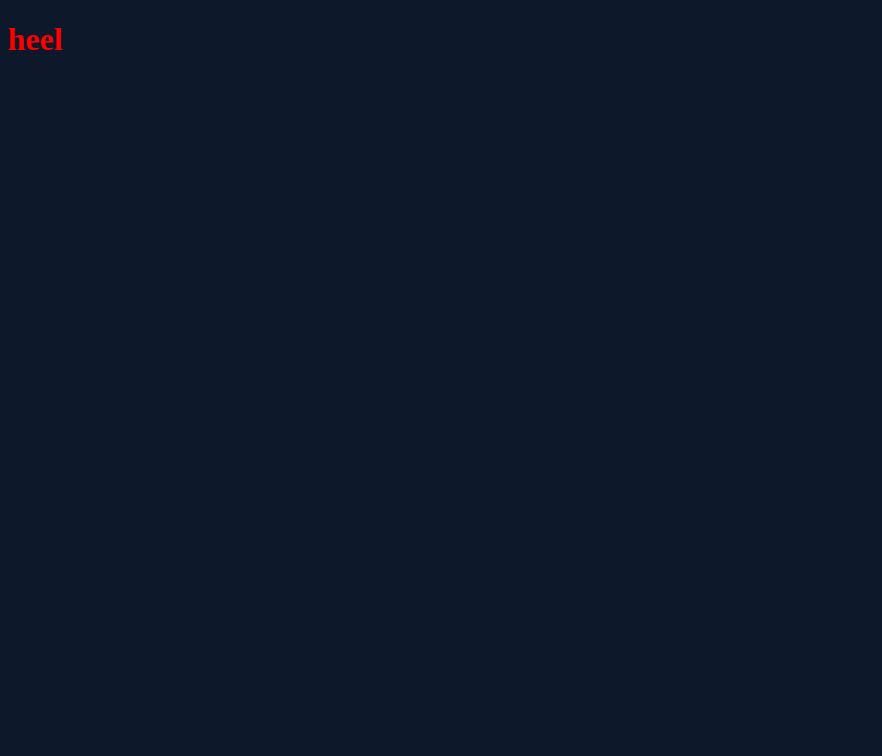
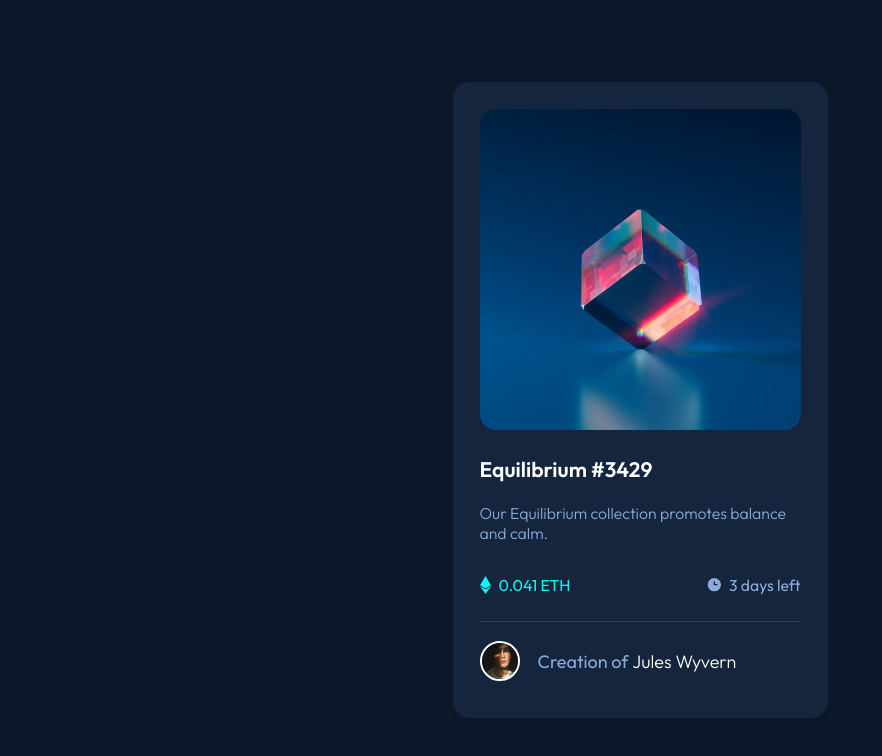
Before and after one commit to okudev/nft-preview-card-component, a website built with Parcel: page src/index.html in a window 1280 px wide. Shown: the whole page, without its empty margins (0-882 px from the left). Built offline with nearby package versions, Linux system fonts and the light colour scheme.

Commit message:
Markup and styling

```diff
--- a/src/index.html
+++ b/src/index.html
@@ -4,11 +4,31 @@
     <meta charset="UTF-8">
     <meta http-equiv="X-UA-Compatible" content="IE=edge">
     <meta name="viewport" content="width=device-width, initial-scale=1.0">
+    <link href="https://fonts.googleapis.com/css2?family=Outfit:wght@300;400;600&display=swap" rel="stylesheet">
     <link rel="stylesheet" href="scss/style.scss">
-    <title>Document</title>
+    <title>NFT Preview Card</title>
 </head>
 <body>
-    <h1>heel</h1>
-
+    <div class="card-container">
+        <div class="card">
+            <img class="card-img" src="images/image-equilibrium.jpg">
+            <h3 class="card-title">Equilibrium #3429</h3>
+            <p class="card-desc">Our Equilibrium collection promotes balance and calm.</p>
+            <div class="container">
+                <div class="eth-container">
+                    <svg width="11" height="18" xmlns="http://www.w3.org/2000/svg"><path d="M11 10.216 5.5 18 0 10.216l5.5 3.263 5.5-3.262ZM5.5 0l5.496 9.169L5.5 12.43 0 9.17 5.5 0Z" fill="#00FFF8"/></svg>
+                    <p class="card-value">0.041 ETH</p>
+                </div>
+                <div class="time-container">
+                    <svg width="17" height="17" xmlns="http://www.w3.org/2000/svg"><path d="M8.305 2.007a6.667 6.667 0 1 0 0 13.334 6.667 6.667 0 0 0 0-13.334Zm2.667 7.334H8.305a.667.667 0 0 1-.667-.667V6.007a.667.667 0 0 1 1.334 0v2h2a.667.667 0 0 1 0 1.334Z" fill="#8BACD9"/></svg>
+                    <p class="card-time-left">3 days left</p>
+                </div>
+            </div>
+            <div class="user-container">
+                <img class="card-user-img" src="images/image-avatar.png">
+                <p class="card-username">Creation of <span>Jules Wyvern</span></p>
+            </div>
+        </div>
+    </div>
 </body>
 </html>
--- /dev/null
+++ b/src/scss/partials/_colors.scss
@@ -0,0 +1,13 @@
+// Primary
+
+$soft-blue: hsl(215, 51%, 70%);
+$cyan: hsl(178, 100%, 50%);
+
+// Neutral
+
+$main-background: hsl(216, 54%, 11%);
+$card-background: hsl(216, 50%, 16%);
+$seperator: hsl(215, 32%, 27%);
+$white: hsl(0, 0%, 100%);
+
+// Other
--- a/src/scss/style.scss
+++ b/src/scss/style.scss
@@ -1,9 +1,110 @@
-$main-background: #0d192b;
+@use 'partials/colors';
+@use 'partials/globals';
+
+html {
+    font-size: 100%;
+    box-sizing: border-box;
+}
+
+*, *::before, *::after {
+    box-sizing: inherit;
+}
 
 body {
-    background-color: $main-background;
+    font-family: 'Outfit', sans-serif;
+    font-size: 18px;
+    background-color: colors.$main-background;
+    margin: 0;
+    padding: 0;
 }
 
-h1 {
-    color: red;
+.card-container {
+    display: flex;
+    align-items: center;
+    justify-content: center;
+    height: 100vh;
 }
+
+.card {
+    width: 50%;
+    max-width: 375px;
+    background-color: colors.$card-background;
+    box-shadow: globals.$box-shadow;
+    padding: 1.5em;
+    border-radius: globals.$border-radius;
+
+    &-img {
+        width: 100%;
+        border-radius: globals.$border-radius;
+
+    }
+
+    &-title {
+        color: colors.$white;
+        font-weight: 600;
+    }
+
+    &-desc {
+        color: colors.$soft-blue;
+        font-weight: 300;
+        font-size: 0.9875rem;
+    }
+
+    &-value {
+        color: colors.$cyan;
+        font-size: 0.9875rem;
+    }
+
+    &-time-left {
+        color: colors.$soft-blue;
+        font-size: 0.9875rem;
+    }
+
+    &-seperator {
+        border-bottom: solid 4px;
+    }
+
+    &-user-img {
+        border: 2px solid colors.$white;
+        border-radius: 50%;
+        width: 40px;
+        height: 40px;
+    }
+
+    &-username {
+        color: colors.$soft-blue;
+
+    }
+
+    & span {
+        color: colors.$white;
+        font-weight: 300;
+    }
+}
+
+.container {
+    display: flex;
+    justify-content: space-between;
+    border-bottom: 1px solid colors.$seperator;
+    padding-bottom: 10px;
+    margin-bottom: 10px;
+}
+
+.eth-container {
+    display: flex;
+    align-items: center;
+    gap: 8px;
+}
+
+.time-container {
+    display: flex;
+    align-items: center;
+    gap: 6px;
+}
+
+.user-container {
+    display: flex;
+    justify-content: flex-start;
+    align-items: center;
+    gap: 18px;
+}
```
Also changed, not shown: dist/image-avatar.38e4831d.png (added), dist/image-avatar.9325bfbd.png (added), dist/image-equilibrium.25160742.jpg (added), dist/image-equilibrium.89c559e8.jpg (added), dist/index.html, src/images/favicon-32x32.png (added), src/images/icon-clock.svg (added), src/images/icon-ethereum.svg (added), src/images/icon-view.svg (added), src/images/image-avatar.png (added), src/images/image-equilibrium.jpg (added), 3 other files.
